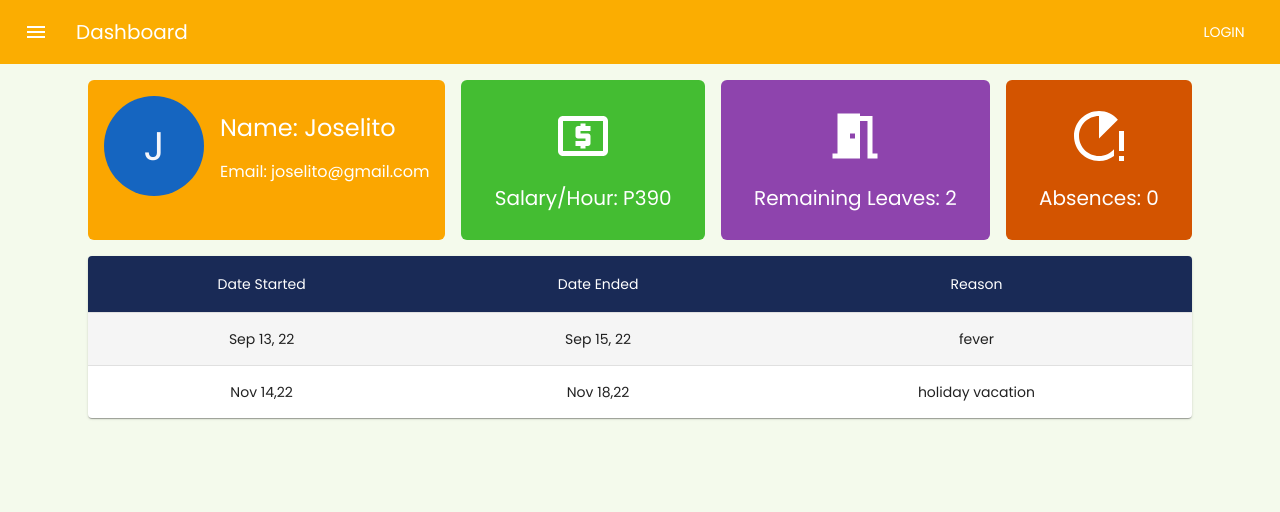
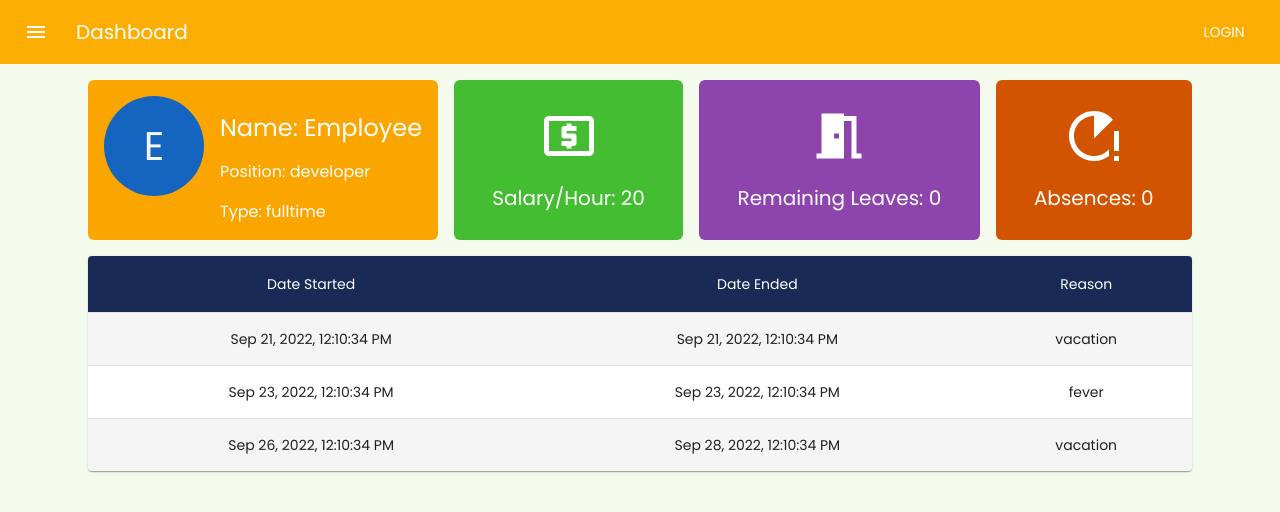
Before and after one commit to JosFern/next-ssts, a Next.js app: page /Employee/1 in a window 1280 px wide. Shown: the top 512 px of the page. Built offline with nearby package versions, Linux system fonts and the light colour scheme.

Commit message:
fix bug in updating, adding employer and company

```diff
--- a/pages/Admin/index.js
+++ b/pages/Admin/index.js
@@ -36,16 +36,6 @@ const StyledTableRow = styled(TableRow)(({ theme }) => ({
         border: 0,
     },
 }));
-
-
-function createData(id, first, last, email, position, Salary, password, companyName) {
-    return { id, first, last, email, position, Salary, password, companyName };
-}
-
-const rows = [
-    createData(1, 'Employer', 'main', 'employer1@gmail.com', 'ice cream', 20, '123123123', 'Lemondrop'),
-    createData(2, 'main', 'Employer', 'employer2@gmail.com', 'ice cream', 20, '123123123', 'Workbean'),
-];
 
 function Admin() {
 
@@ -114,9 +104,26 @@ function Admin() {
         },
     ]
 
+    const companies = [
+        {
+            id: 1,
+            name: 'Syntactics',
+            leaves: 6,
+            accountID: 1,
+            overtimeLimit: 30
+        },
+        {
+            id: 3,
+            name: 'Lemondrop',
+            leaves: 6,
+            accountID: 3,
+            overtimeLimit: 30
+        }
+    ]
+
     // useEffect(() => {
     //     const initializeReducers = async () => {
-    //         // await dispatch(setCompanies(companies))
+    //         await dispatch(setCompanies(companies))
     //         await dispatch(setAccounts(accounts))
 
     //         // dispatch(setEmployers(employers))
--- a/pages/Employee/[id].js
+++ b/pages/Employee/[id].js
@@ -13,6 +13,16 @@ import DashboardLayout from '../components/DashboardLayout'
 import LocalAtmIcon from '@mui/icons-material/LocalAtm';
 import RunningWithErrorsIcon from '@mui/icons-material/RunningWithErrors';
 import MeetingRoomIcon from '@mui/icons-material/MeetingRoom';
+import { useDispatch, useSelector } from 'react-redux';
+import { useEffect, useState } from 'react';
+import _, { upperCase } from 'lodash';
+import { useRouter } from 'next/router';
+import { computeRemainingLeaves, setLeaves } from '../../store/reducers/leaves';
+import { setAbsences } from '../../store/reducers/absences';
+import { setOvertime } from '../../store/reducers/overtime';
+import { setCompanies } from '../../store/reducers/company';
+import { setMonthlySalares } from '../../store/reducers/employee';
+import { parseISO, format } from 'date-fns';
 
 const StyledTableCell = styled(TableCell)(({ theme }) => ({
   [`&.${tableCellClasses.head}`]: {
@@ -41,12 +51,130 @@ function createData(start, end, reason) {
 }
 
 const rows = [
-  createData('Sep 13, 22', 'Sep 15, 22', 'fever'),
-  createData('Nov 14,22', 'Nov 18,22', 'holiday vacation'),
+  // createData('Sep 13, 22', 'Sep 15, 22', 'fever'),
+  // createData('Nov 14,22', 'Nov 18,22', 'holiday vacation'),
 ];
 
 
 export default function EmployeeInfo() {
+
+  const emp = useSelector(state => state.employee)
+  const leave = useSelector(state => state.leaves)
+  const comp = useSelector(state => state.company)
+  const dispatch = useDispatch()
+
+  const router = useRouter()
+
+  const id = router?.query?.id
+
+  const [currEmployee, setCurrEmployee] = useState(null)
+
+  const leaves = [
+    {
+      id: 1,
+      employeeId: 1,
+      dateStarted: '2022-09-21T20:10:34+08:00',
+      dateEnded: '2022-09-21T20:10:34+08:00',
+      reason: 'vacation'
+    },
+    {
+      id: 2,
+      employeeId: 1,
+      dateStarted: '2022-09-23T20:10:34+08:00',
+      dateEnded: '2022-09-23T20:10:34+08:00',
+      reason: 'fever'
+    },
+    {
+      id: 3,
+      employeeId: 1,
+      dateStarted: '2022-09-26T20:10:34+08:00',
+      dateEnded: '2022-09-28T20:10:34+08:00',
+      reason: 'vacation'
+    }
+  ];
+
+  const absences = [
+    {
+      id: 1,
+      employeeId: 1,
+      dateStarted: '2022-09-01T20:10:34+08:00',
+      dateEnded: '2022-09-02T20:10:34+08:00',
+      reason: 'hospital'
+    },
+    {
+      id: 2,
+      employeeId: 1,
+      dateStarted: '2022-09-21T20:10:34+08:00',
+      dateEnded: '2022-09-22T20:10:34+08:00',
+      reason: 'hospital'
+    },
+    {
+      id: 3,
+      employeeId: 1,
+      dateStarted: '2022-09-26T20:10:34+08:00',
+      dateEnded: '2022-09-26T20:10:34+08:00',
+      reason: 'hospital'
+    }
+  ]
+
+  const overtimes = [
+    {
+      id: 1,
+      employeeId: 1,
+      dateStarted: '2022-09-01T17:10:34+08:00',
+      dateEnded: '2022-09-01T21:10:34+08:00',
+      reason: 'fix some bugs'
+    },
+    {
+      id: 1,
+      employeeId: 1,
+      dateStarted: '2022-09-12T17:10:34+08:00',
+      dateEnded: '2022-09-12T20:10:34+08:00',
+      reason: 'fix some bugs'
+    },
+  ]
+
+  const monthlySalaries = [
+    {
+      empId: 1,
+      dateMonth: '2022-08-01T21:10:34+08:00',
+      salary: 0
+    },
+    {
+      empId: 1,
+      dateMonth: '2022-07-01T21:10:34+08:00',
+      salary: 0
+    },
+    {
+      empId: 1,
+      dateMonth: '2022-09-01T21:10:34+08:00',
+      salary: 0
+    },
+  ]
+
+  useEffect(() => {
+    const initalizeReducers = async () => {
+      const employee = _.find(emp.employees, { accountID: Number(id) })
+
+      await setCurrEmployee({ ...employee })
+
+      console.log(employee);
+
+      await dispatch(setLeaves(leaves))
+
+      await dispatch(setAbsences(absences))
+
+      await dispatch(setOvertime(overtimes))
+
+      await dispatch(setMonthlySalares(monthlySalaries))
+
+      console.log(comp.company.leaves, currEmployee?.accountID);
+
+      await dispatch(computeRemainingLeaves({ companyLeaves: comp.company.leaves, id: employee?.accountID }))
+    }
+
+    initalizeReducers()
+  }, [dispatch])
 
   return (
 
@@ -60,22 +188,23 @@ export default function EmployeeInfo() {
 
           <Box className='bg-[#fba600] flex p-4 rounded-md gap-4 h-full'>
 
-            <Avatar sx={{ bgcolor: blue[800], width: 100, height: 100, fontSize: '40px' }}>J</Avatar>
+            <Avatar sx={{ bgcolor: blue[800], width: 100, height: 100, fontSize: '40px' }}>{upperCase(currEmployee?.firstName[0])}</Avatar>
 
             <Box>
-              <Typography mt={2} variant="h5" >Name: Joselito</Typography>
-              <Typography mt={2} >Email: joselito@gmail.com</Typography>
+              <Typography mt={2} variant="h5" >Name: {currEmployee?.firstName}</Typography>
+              <Typography mt={2} >Position: {currEmployee?.position}</Typography>
+              <Typography mt={2} >Type: {currEmployee?.employeeType}</Typography>
 
             </Box>
           </Box>
 
           <Box className='bg-[#44bd32] flex flex-col justify-center items-center grow p-4 rounded-md h-full'>
             <LocalAtmIcon sx={{ width: 60, height: 60 }} />
-            <Typography mt={2} variant='h6' >Salary/Hour: P390</Typography>
+            <Typography mt={2} variant='h6' >Salary/Hour: {currEmployee?.salaryPerHour}</Typography>
           </Box>
           <Box className='bg-[#8e44ad] flex flex-col justify-center items-center grow p-4 rounded-md h-full'>
             <MeetingRoomIcon sx={{ width: 60, height: 60 }} />
-            <Typography mt={2} variant='h6' >Remaining Leaves: 2</Typography>
+            <Typography mt={2} variant='h6' >Remaining Leaves: {leave?.employee?.remainingLeaves}</Typography>
           </Box>
 
           <Box className='bg-[#d35400] flex flex-col justify-center items-center grow p-4 rounded-md h-full'>
@@ -97,12 +226,12 @@ export default function EmployeeInfo() {
                 </TableRow>
               </TableHead>
               <TableBody>
-                {rows.map((row, index) => (
+                {_.map(_.filter(leave.leaves, { employeeId: currEmployee?.accountID }), (row, index) => (
                   <StyledTableRow key={index}>
                     <StyledTableCell component="th" scope="row">
-                      {row.start}
+                      {format(parseISO(row.dateStarted), 'PPpp')}
                     </StyledTableCell>
-                    <StyledTableCell >{row.end}</StyledTableCell>
+                    <StyledTableCell >{format(parseISO(row.dateEnded), 'PPpp')}</StyledTableCell>
                     <StyledTableCell >{row.reason}</StyledTableCell>
                   </StyledTableRow>
                 ))}
--- a/pages/Employee/form.js
+++ b/pages/Employee/form.js
@@ -30,7 +30,7 @@ export default function EmployeeForm() {
         firstName: '',
         lastName: '',
         email: '',
-        company: '',
+        company: 0,
         employeeID: '',
         position: '',
         salaryPerHour: 0,
@@ -128,7 +128,7 @@ export default function EmployeeForm() {
                     employeeID: Number(employeeID),
                     firstName,
                     lastName,
-                    associatedCompany: Number(company),
+                    associatedCompany: comp.company.accountID,
                     salaryPerHour: Number(salaryPerHour),
                     position,
                     dailywage: 0,
--- a/pages/Employee/index.js
+++ b/pages/Employee/index.js
@@ -147,14 +147,14 @@ function Employee() {
             id: 1,
             name: 'Lemondrop',
             leaves: 6,
-            accountId: 101,
+            accountID: 101,
             overtimeLimit: 30
         },
         {
             id: 2,
             name: 'Workbean',
             leaves: 6,
-            accountId: 102,
+            accountID: 102,
             overtimeLimit: 30
         }
     ]
@@ -188,7 +188,7 @@ function Employee() {
 
             await dispatch(setOvertime(overtimes))
 
-            await dispatch(setCompanies(companies))
+            // await dispatch(setCompanies(companies))
 
             await dispatch(setMonthlySalares(monthlySalaries))
 
--- a/pages/Employer/form.js
+++ b/pages/Employer/form.js
@@ -40,6 +40,9 @@ export default function EmployerForm() {
         if (!isFormAdd) {
             const employer = _.find(emp.employers, { accountID: Number(router?.query?.id) })
             const passInfo = _.find(acc.accounts, { accountID: Number(router?.query?.id) })
+
+            console.log(emp.employers);
+            console.log(acc.accounts);
 
             setOrigEmail(employer.email) //FOR VALIDATION IF EMAIL IS STILL THE SAME
 
--- a/pages/company/form.js
+++ b/pages/company/form.js
@@ -35,15 +35,15 @@ export default function CompanyForm() {
 
             const comp = _.find(com.companies, { accountID: Number(router?.query?.id) })
 
-            setOrigName(comp.name) //FOR VALIDATION IF NAME IS STILL THE SAME
+            setOrigName(comp?.name) //FOR VALIDATION IF NAME IS STILL THE SAME
 
             setCompany({
                 ...company,
-                id: comp.id,
-                accountID: comp.accountID,
-                name: comp.name,
-                leaves: comp.leaves,
-                overtimeLimit: comp.overtimeLimit
+                id: comp?.id,
+                accountID: comp?.accountID,
+                name: comp?.name,
+                leaves: comp?.leaves,
+                overtimeLimit: comp?.overtimeLimit
             })
         }
     }, [])
@@ -86,7 +86,7 @@ export default function CompanyForm() {
         e.preventDefault()
         setError(false)
 
-        const { accountID, name, leaves, overtimeLimit } = company
+        const { id, accountID, name, leaves, overtimeLimit } = company
 
         const valid = validation()
 
@@ -95,7 +95,14 @@ export default function CompanyForm() {
             if (valid !== 'ok') {
                 setError(true)
             } else {
-                dispatch(addCompany(company))
+                dispatch(addCompany({
+                    id: Number(id),
+                    accountID: Number(accountID),
+                    leaves: Number(leaves),
+                    overtimeLimit: Number(overtimeLimit),
+                    name,
+
+                }))
                 router.back()
             }
 
@@ -104,7 +111,13 @@ export default function CompanyForm() {
             if (valid !== 'ok') {
                 setError(true)
             } else {
-                dispatch(updateCompany({ id: accountID, name, leaves, overtimeLimit }))
+                dispatch(updateCompany({
+                    id: Number(id),
+                    accountID: Number(accountID),
+                    name,
+                    leaves: Number(leaves),
+                    overtimeLimit: Number(overtimeLimit)
+                }))
                 router.back()
             }
         }
--- a/store/reducers/company.js
+++ b/store/reducers/company.js
@@ -18,11 +18,24 @@ export const CompanyStore = createSlice({
                 accountID: 3,
                 overtimeLimit: 30
             }
-        ]
+        ],
+        company: {
+            id: 0,
+            name: '',
+            leaves: 0,
+            accountID: 0,
+            overtimeLimit: 0
+        }
     },
     reducers: {
         setCompanies: (state, action) => {
             state.companies = action.payload
+        },
+
+        setCompany: (state, action) => {
+            const index = _.findIndex(state.companies, { accountID: action.payload })
+
+            state.company = state.companies[index]
         },
 
         addCompany: (state, action) => {
@@ -43,6 +56,6 @@ export const CompanyStore = createSlice({
     }
 })
 
-export const { setCompanies, addCompany, deleteCompany, updateCompany } = CompanyStore.actions
+export const { setCompanies, setCompany, addCompany, deleteCompany, updateCompany } = CompanyStore.actions
 
 export default CompanyStore.reducer
--- a/store/reducers/employee.js
+++ b/store/reducers/employee.js
@@ -43,7 +43,18 @@ export const EmployeeStore = createSlice({
                 currMonthSal: 0
             },
         ],
-        monthlySalary: []
+        monthlySalary: [],
+        employee: {
+            employeeType: '',
+            accountID: 0,
+            firstName: '',
+            lastName: '',
+            position: '',
+            associatedCompany: 0,
+            salaryPerHour: 0,
+            dailyWage: 0,
+            currMonthSal: 0
+        }
     },
     reducers: {
         setEmployees: (state, action) => {
```
Also changed, not shown: pages/Employer/index.js (+23 -10 lines).
